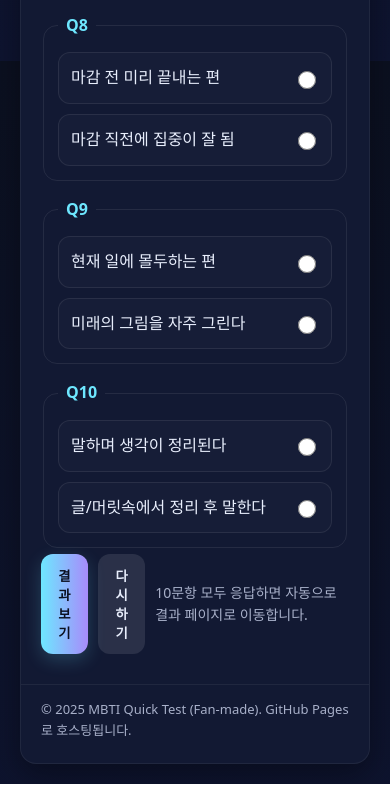
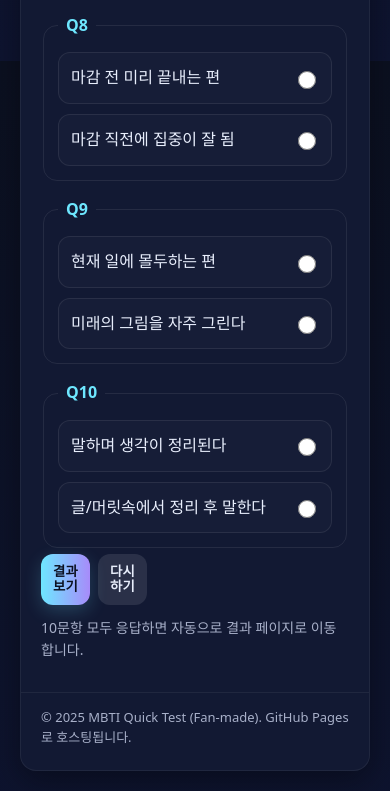
Before and after one commit to Tmtmi998855/K-demonproject1, a plain HTML site: page index.html in a window 390 px wide. Shown: the part 1627-2418 px from the top of the page. Drawn offline with Linux system fonts and the light colour scheme.

Commit message:
Update index.html

```diff
--- a/index.html
+++ b/index.html
@@ -39,6 +39,20 @@
     .hidden{display:none!important}
     footer{padding:14px 20px 22px;color:var(--muted);font-size:13px;border-top:1px solid rgba(255,255,255,.06)}
     a{color:var(--accent);text-decoration:none}
+    /* 모바일에서만 버튼 텍스트 줄바꿈 표시 */
+    .br-sm { display: none; }
+
+    @media (max-width: 480px) {
+      .br-sm { display: inline; }
+
+      /* 버튼 두 개는 가로로 유지, 안내 문구는 다음 줄로 내려보내기 */
+      .btns { flex-wrap: wrap; gap: 8px; }
+      .btns .muted { flex-basis: 100%; order: 2; margin-top: 4px; }
+
+      /* 버튼이 좁은 폭에서도 예쁘게 보이도록 패딩/줄간격 조정 */
+      .left { gap: 8px; }
+      button, .btn { padding: 10px 12px; line-height: 1.15; text-align: center; }
+    }
   </style>
 </head>
 <body>
@@ -61,8 +75,13 @@
 
         <div class="btns">
           <div class="left">
-            <button id="submitBtn" type="button" aria-label="결과 보기">결과 보기</button>
-            <button id="resetBtn" type="button" class="btn secondary" aria-label="다시 하기">다시 하기</button>
+            <button id="submitBtn" type="button" aria-label="결과 보기">
+              결과<span class="br-sm"><br></span>보기
+            </button>
+
+            <button id="resetBtn" type="button" class="btn secondary" aria-label="다시 하기">
+              다시<span class="br-sm"><br></span>하기
+            </button>
           </div>
           <span class="muted">10문항 모두 응답하면 자동으로 결과 페이지로 이동합니다.</span>
         </div>
```
